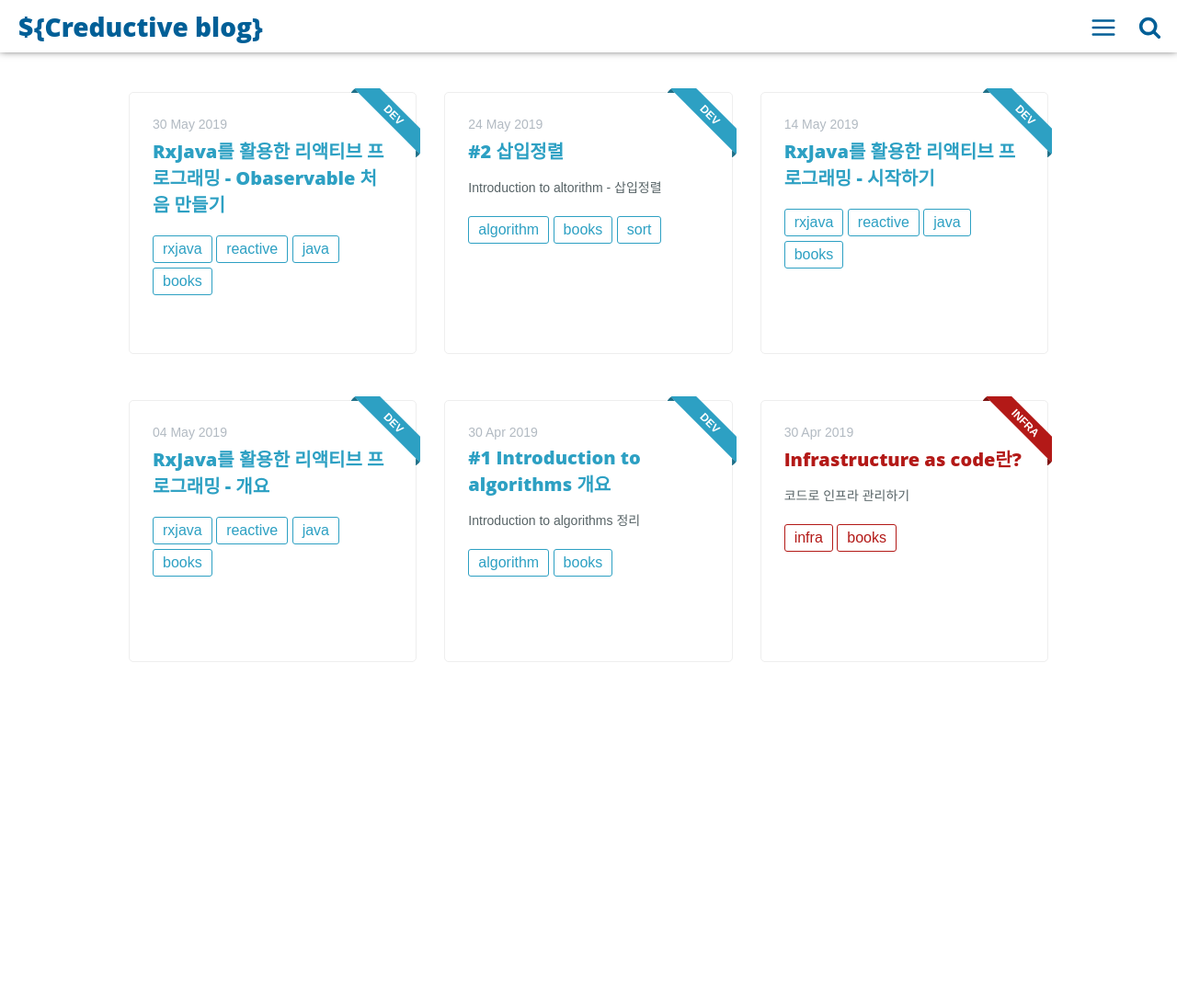
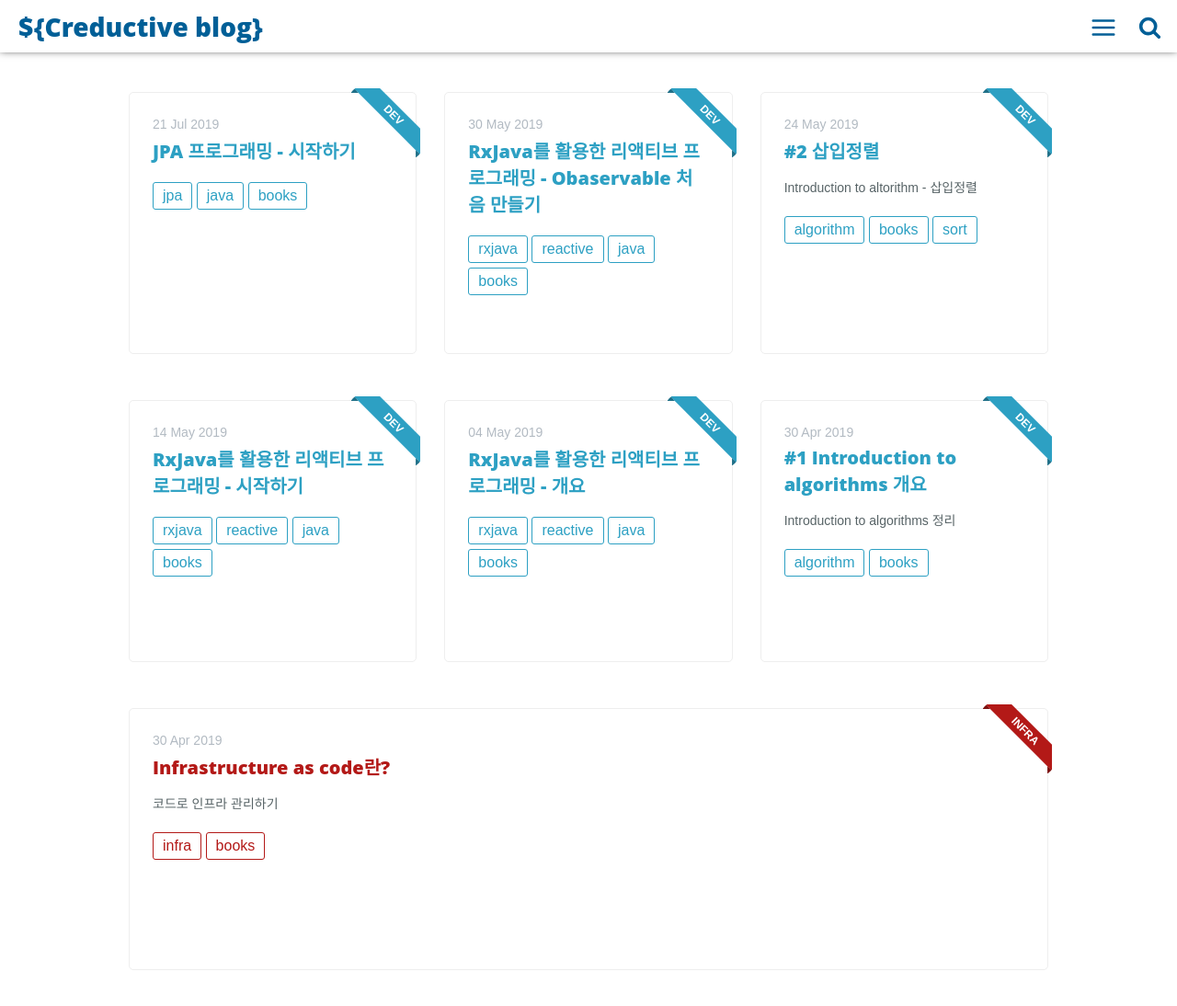
Before and after one commit to koamania/koamania.github.io, a Jekyll site: the page built from index.html, in a window 1280 px wide and 1105 px high. Shown: the top 1094 px of the window at 92% size. Built offline with Jekyll 4.4.1, drawn with Linux system fonts in a browser that asks for light colours.

Commit message:
edit post title

```diff
--- a/_posts/jpa/2019-07-1421-jpa-1.md
+++ b/_posts/jpa/2019-07-21-jpa-1.md
@@ -1,10 +1,10 @@
 ---
 layout: post
 comments: false
-title: "JPA 시작하기"
+title: "JPA 프로그래밍 - 시작하기"
 date: 2019-07-21
 image: '/assets/img/'
-description:
+description: "JPA에 대한 기초적인 이해와 시작 프로젝트"
 main-class: dev
 tags: jpa java books
 categories: "JPA"
```
